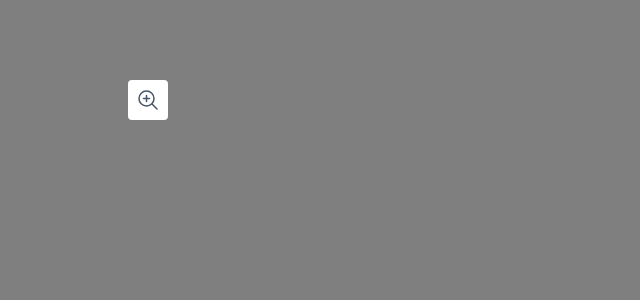
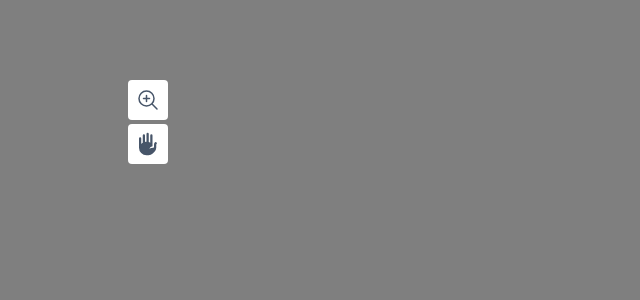
Before and after one commit to hrivera88/ng-giga-image-viewer, an Angular app: page / in a window 1280 px wide. Shown: the top 300 px of the page, without its empty margins (0-640 px from the left). Built offline with nearby package versions, Linux system fonts and the light colour scheme.

Commit message:
Added Hand Tool Component to Tools Module

```diff
--- /dev/null
+++ b/src/app/tools/hand-tool/hand-tool.component.html
@@ -0,0 +1,6 @@
+<button type="button" class="rounded bg-white text-slate-600 hover:bg-slate-200 p-2 mb-1 focus:bg-slate-200">
+    <svg xmlns="http://www.w3.org/2000/svg" viewBox="0 0 24 24" fill="currentColor" class="w-6 h-6">
+        <path
+            d="M10.5 1.875a1.125 1.125 0 012.25 0v8.219c.517.162 1.02.382 1.5.659V3.375a1.125 1.125 0 012.25 0v10.937a4.505 4.505 0 00-3.25 2.373 8.963 8.963 0 014-.935A.75.75 0 0018 15v-2.266a3.368 3.368 0 01.988-2.37 1.125 1.125 0 011.591 1.59 1.118 1.118 0 00-.329.79v3.006h-.005a6 6 0 01-1.752 4.007l-1.736 1.736a6 6 0 01-4.242 1.757H10.5a7.5 7.5 0 01-7.5-7.5V6.375a1.125 1.125 0 012.25 0v5.519c.46-.452.965-.832 1.5-1.141V3.375a1.125 1.125 0 012.25 0v6.526c.495-.1.997-.151 1.5-.151V1.875z" />
+    </svg>
+</button>
--- a/src/app/tools/tools.component.html
+++ b/src/app/tools/tools.component.html
@@ -1,3 +1,4 @@
 <div class="flex tools-area w-10 flex-col">
     <giga-zoom-tool></giga-zoom-tool>
+    <giga-hand-tool></giga-hand-tool>
 </div>
--- a/src/app/tools/tools.module.ts
+++ b/src/app/tools/tools.module.ts
@@ -2,9 +2,10 @@ import { NgModule } from '@angular/core';
 import { CommonModule } from '@angular/common';
 import { ToolsComponent } from './tools.component';
 import { ZoomToolComponent } from './zoom-tool/zoom-tool.component';
+import { HandToolComponent } from './hand-tool/hand-tool.component';
 
 @NgModule({
-	declarations: [ToolsComponent, ZoomToolComponent],
+	declarations: [ToolsComponent, ZoomToolComponent, HandToolComponent],
 	exports: [ToolsComponent],
 	imports: [CommonModule],
 })
```
Also changed, not shown: src/app/tools/hand-tool/hand-tool.component.ts (added, +10 -0 lines), src/app/tools/hand-tool/hand-tool.component.scss (added), 1 other file (tests, documents, lock files or other folders).
